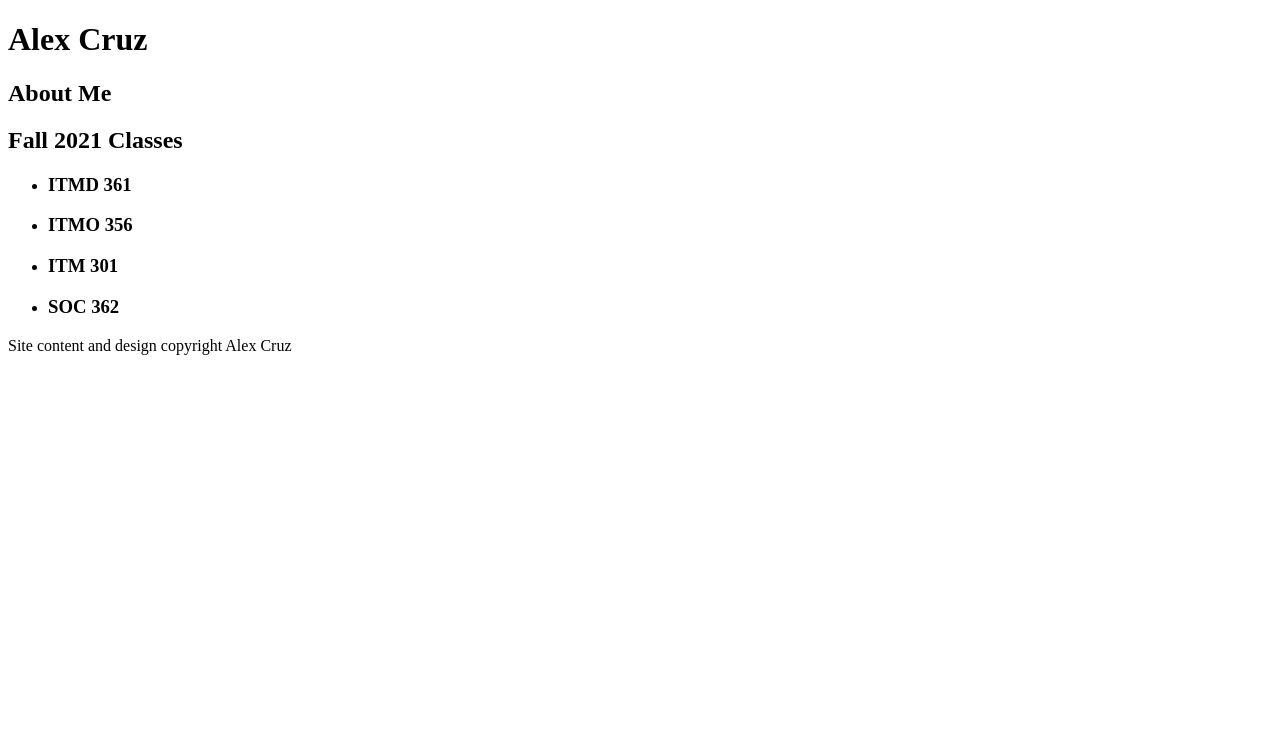
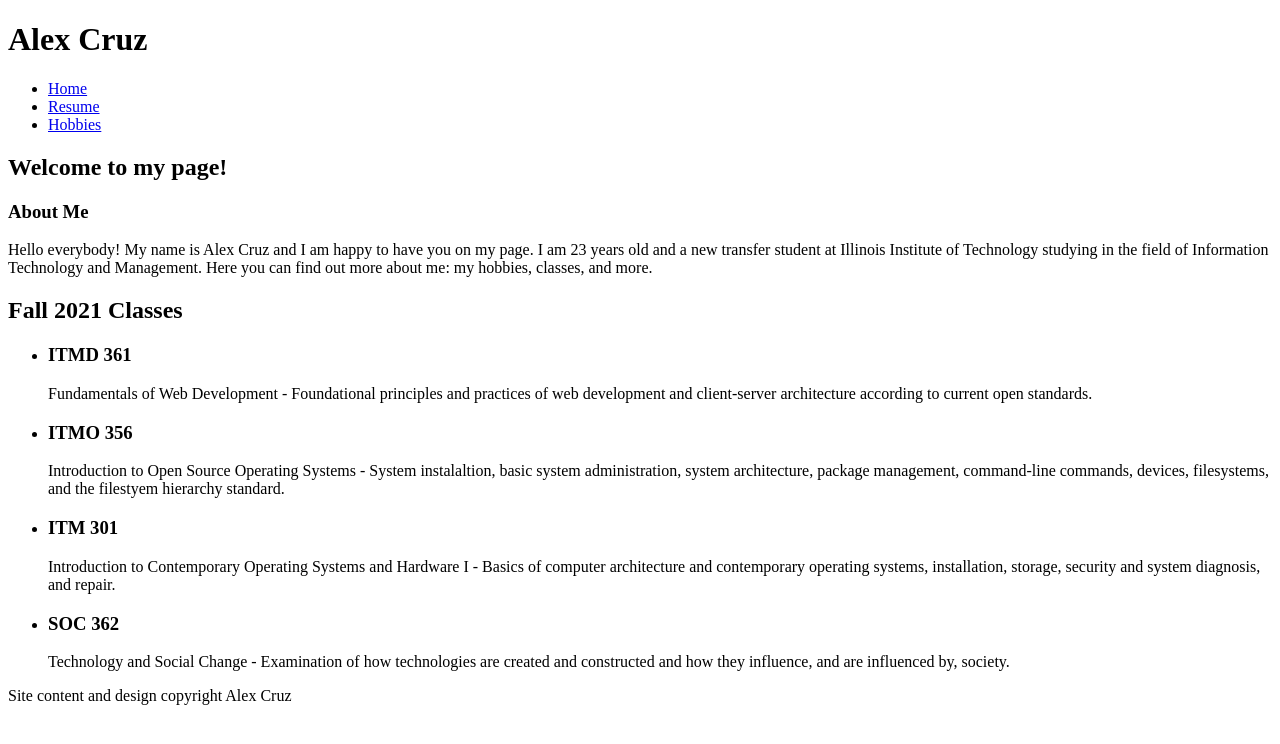
Before and after one commit to AlexGCruzJr/-ITMD361_ProjectOne_AlexCruz, a plain HTML site: page index.html in a window 1280 px wide. Drawn offline with Linux system fonts and the light colour scheme.

Commit message:
Finish home page content. Add links between pages.

```diff
--- a/index.html
+++ b/index.html
@@ -6,28 +6,50 @@
     </head>
     <body>
         <header id="header">
-        <h1>Alex Cruz</h1>
+            <h1>Alex Cruz</h1>
+            <nav id="nav">
+                <ul>
+                    <li><a href="index.html">Home</a></li>
+                    <li><a href="resume\index.html">Resume</a></li>
+                    <li><a href="hobbies\index.html">Hobbies</a></li>
+                </ul>
+            </nav>
         </header>
         <main id="content">
             <article>
-        <h2>About Me</h2>
-
-            </article>
+        <h2>Welcome to my page!</h2>
+        <section id="home-introduction">
+            <h3>About Me</h3>
+            <p id="introduction-text">
+                Hello everybody! My name is Alex Cruz and I am happy to have you on my page. I am 23 years old and a new transfer student at Illinois Institute of Technology studying in the field of Information Technology and Management. Here you can find out more about me: my hobbies, classes, and more.
+            </p>
+        </section>
         <article>
         <h2>Fall 2021 Classes</h2>
-
             <ul>
                 <li>
                     <h3>ITMD 361</h3>
+                    <p>
+                        Fundamentals of Web Development - Foundational principles and practices of web development and client-server architecture according to current open standards.
+                    </p>
                 </li>
                 <li>
                     <h3>ITMO 356</h3>
+                    <p>
+                        Introduction to Open Source Operating Systems - System instalaltion, basic system administration, system architecture, package management, command-line commands, devices, filesystems, and the filestyem hierarchy standard.
+                    </p>
                 </li>
                 <li>
                     <h3>ITM 301</h3>
+                    <p>
+                        Introduction to Contemporary Operating Systems and Hardware I - Basics of computer architecture and contemporary operating systems, installation, storage, security and system diagnosis, and repair.
+                    </p>
                 </li>
                 <li>
                     <h3>SOC 362</h3>
+                    <p>
+                        Technology and Social Change - Examination of how technologies are created and constructed and how they influence, and are influenced by, society.
+                    </p>
                 </li>
             </ul>
         </article>
@@ -35,6 +57,5 @@
         <footer id="footer">
             <p>Site content and design copyright Alex Cruz</p>
         </footer>
-
     </body>
 </html>
```
Also changed, not shown: hobbies/index.html (+11 -4 lines), resume/index.html (+11 -2 lines).
